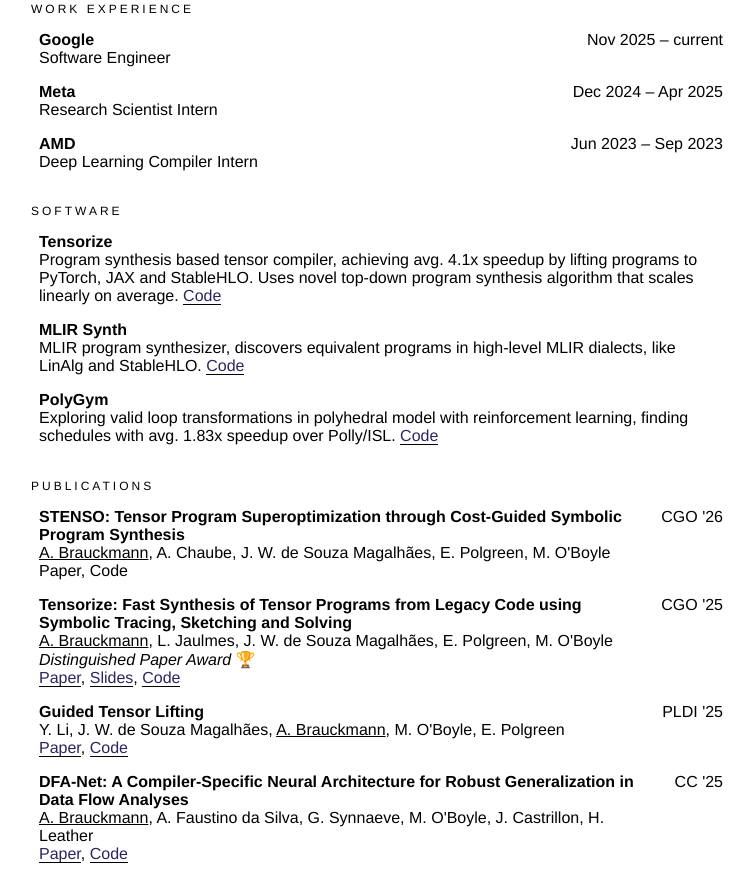
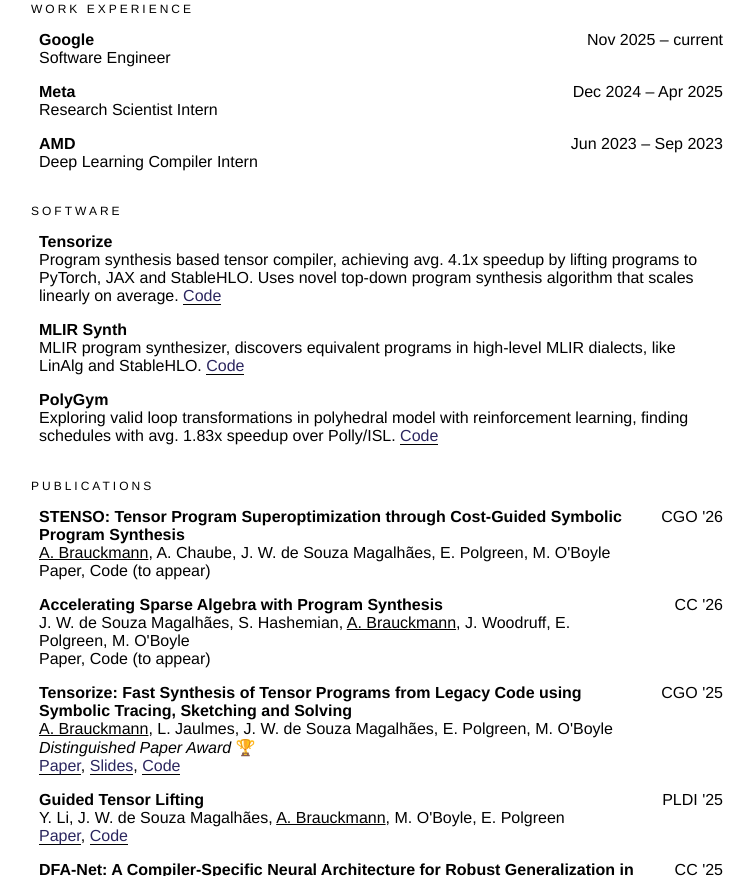
Before and after one commit to alexanderb14/alexanderb14.github.io, a plain HTML site: page index.html in a window 1280 px wide. Shown: the part 353-1229 px from the top of the page, without its empty margins (259-1013 px from the left). Drawn offline with Linux system fonts and the light colour scheme.

Commit message:
Add CC paper

```diff
--- a/index.html
+++ b/index.html
@@ -144,10 +144,21 @@
                 <td class="pub-title">
                     <strong>STENSO: Tensor Program Superoptimization through Cost-Guided Symbolic Program Synthesis</strong><br>
                     <u>A. Brauckmann</u>, A. Chaube, J. W. de Souza Magalhães, E. Polgreen, M. O'Boyle<br>
-                    Paper, Code
+                    Paper, Code (to appear)
                 </td>
                 <td class="pub-conference">
                     CGO '26
+                </td>
+            </tr>
+
+            <tr>
+                <td class="pub-title">
+                    <strong>Accelerating Sparse Algebra with Program Synthesis</strong><br>
+                    J. W. de Souza Magalhães, S. Hashemian, <u>A. Brauckmann</u>, J. Woodruff, E. Polgreen, M. O'Boyle<br>
+                    Paper, Code (to appear)
+                </td>
+                <td class="pub-conference">
+                    CC '26
                 </td>
             </tr>
 
```
